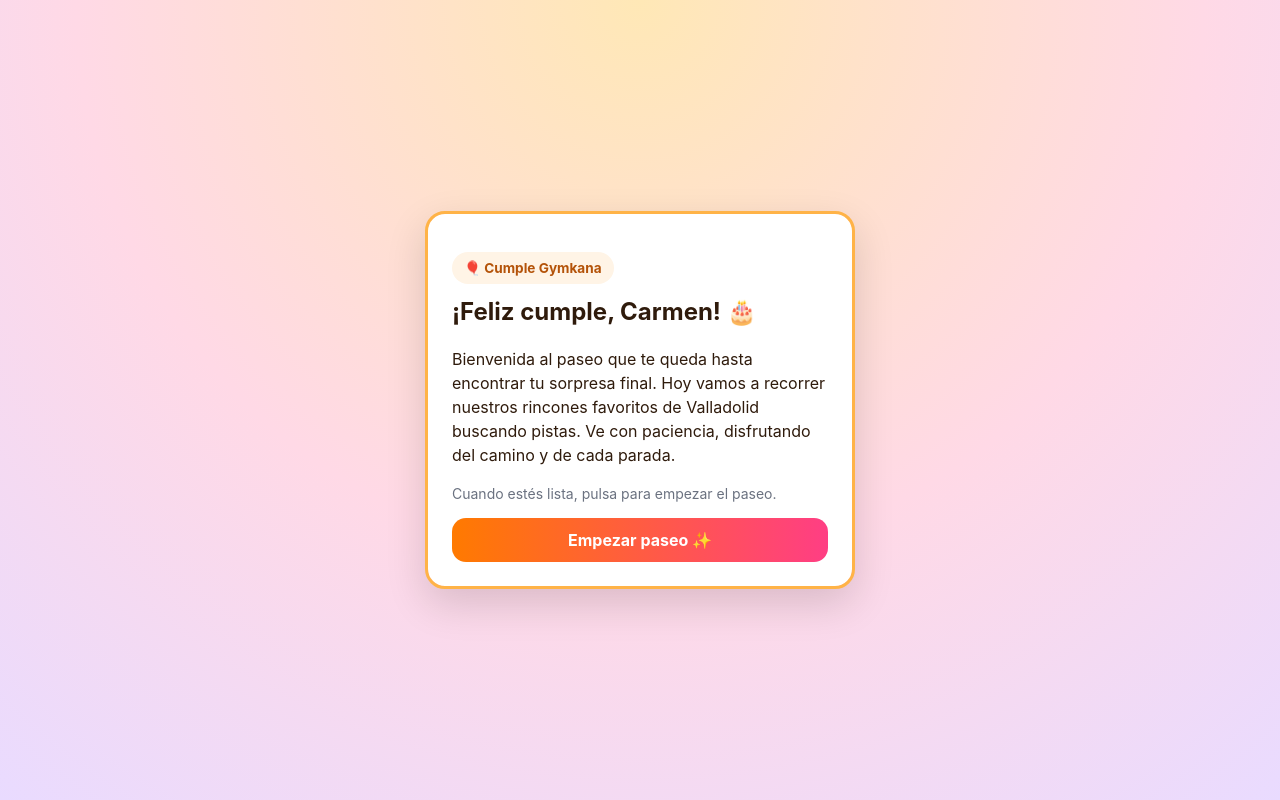
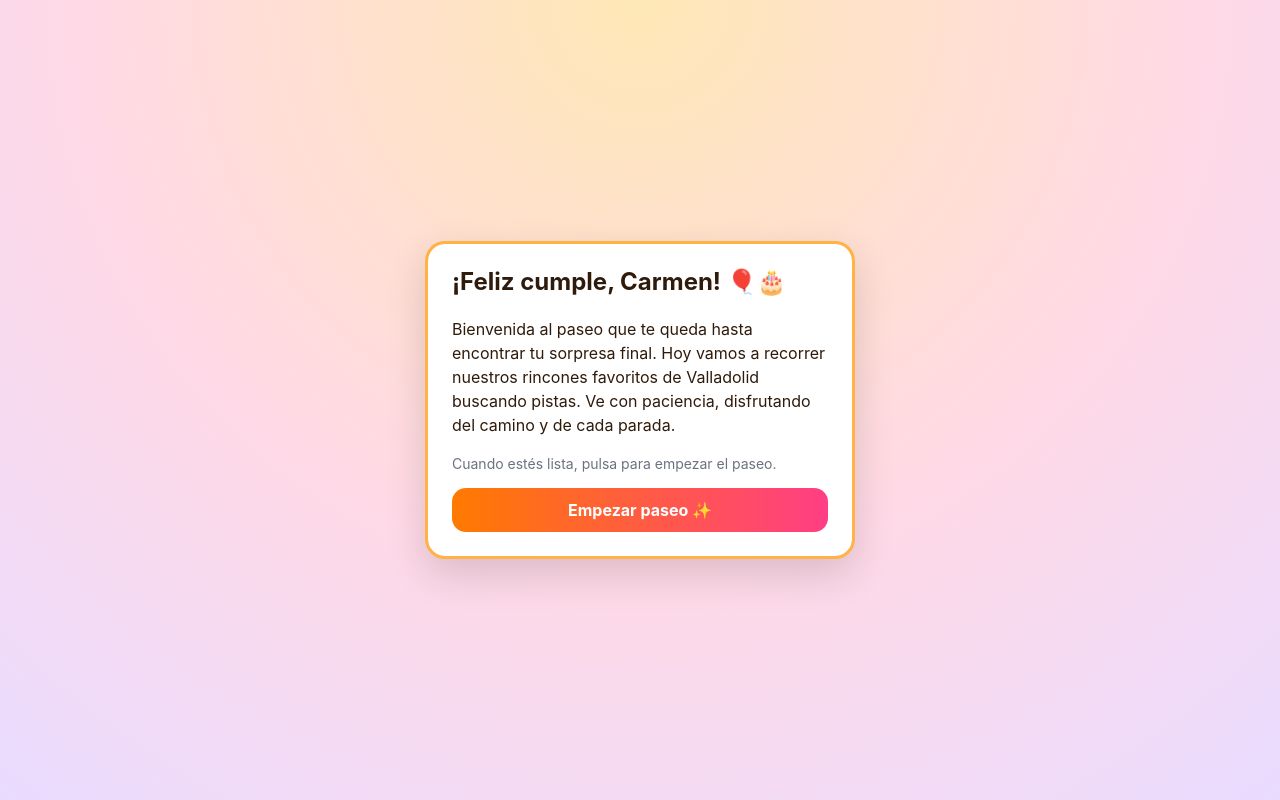
Before and after one commit to raulruiz78/gynkharmen, a Next.js app: page / in a window 1280 px wide. Built offline with nearby package versions, Linux system fonts and the light colour scheme.

Commit message:
Modify birthday message in HomePage
Updated birthday greeting to include a balloon emoji.

```diff
--- a/app/page.js
+++ b/app/page.js
@@ -4,8 +4,7 @@ export default function HomePage() {
   return (
     <main>
       <section className="card card-accent sunrise">
-        <p className="badge">🎈 Cumple Gymkana</p>
-        <h1>¡Feliz cumple, Carmen! 🎂</h1>
+        <h1>¡Feliz cumple, Carmen! 🎈🎂</h1>
         <p>
           Bienvenida al paseo que te queda hasta encontrar tu sorpresa final. Hoy vamos a recorrer
           nuestros rincones favoritos de Valladolid buscando pistas. Ve con paciencia, disfrutando
```
